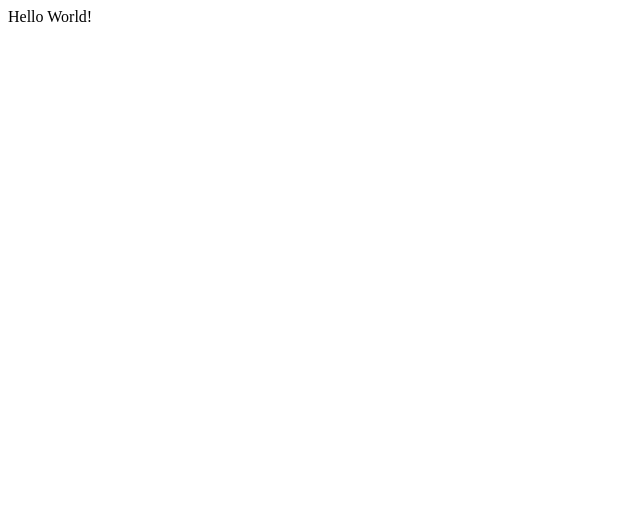
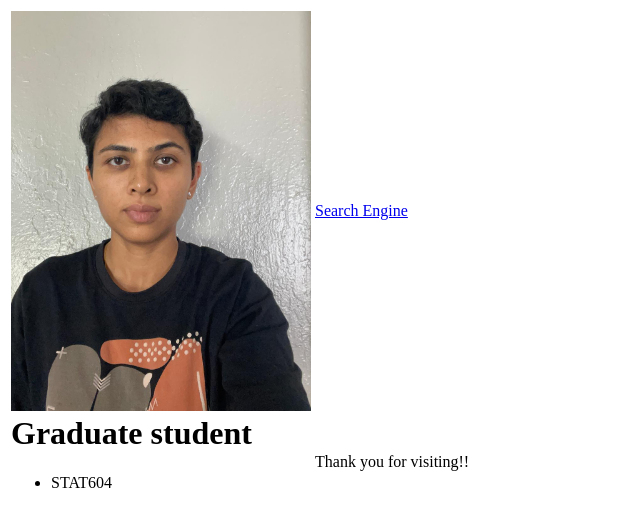
Before and after one commit to mzawar31/Stat604_learning.github.io, a plain HTML site: page index.html in a window 1280 px wide. Shown: the whole page, without its empty margins (0-640 px from the left). Drawn offline with Linux system fonts and the light colour scheme.

Commit message:
Update index.html to biographic
Changing first prog to biographic file

```diff
--- a/index.html
+++ b/index.html
@@ -1,9 +1,22 @@
 <html>
 <head>
   <meta charset="utf-8">
-<title> My first website </title>
+<title> Mamta S Zawar </title>
 </head>
 <body>
-Hello World!
+	<table>
+           <tr>
+             <td> <img width =300 src ='mamta.jpeg' /> </td>
+             <td> <a href ='https://www.google.com/'> Search Engine</a></td>
+	   </tr>
+           <tr>
+             <td> <h1> Graduate student</h1>
+              <ul>
+               <li> STAT604 </li>
+              </ul>
+              </td>
+             <td> Thank you for visiting!!</td>
+           </tr>
+        </table>
 </body>
 </html>
```
